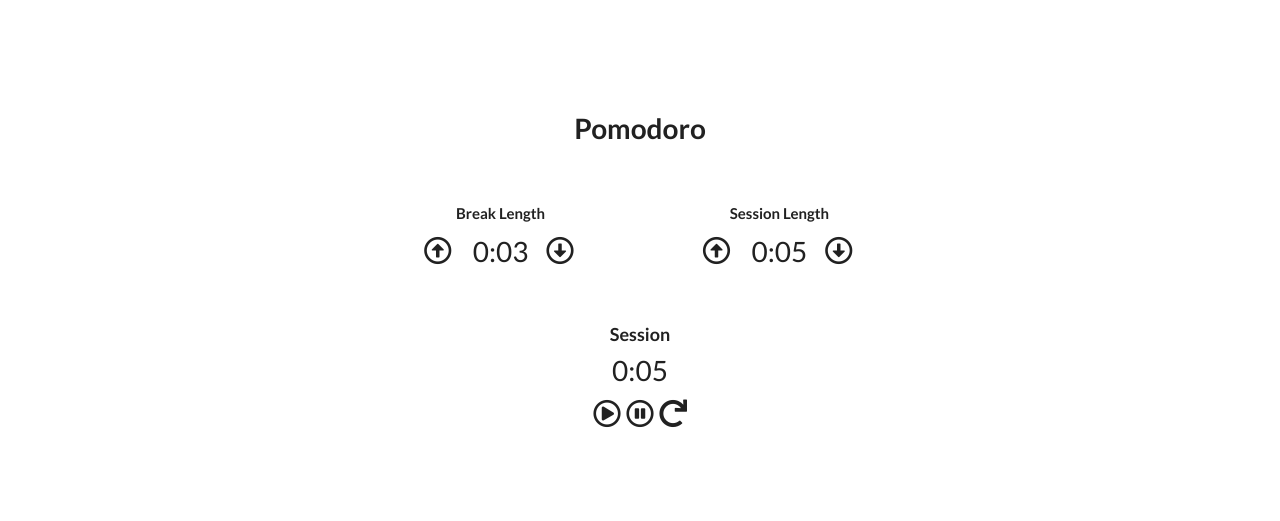
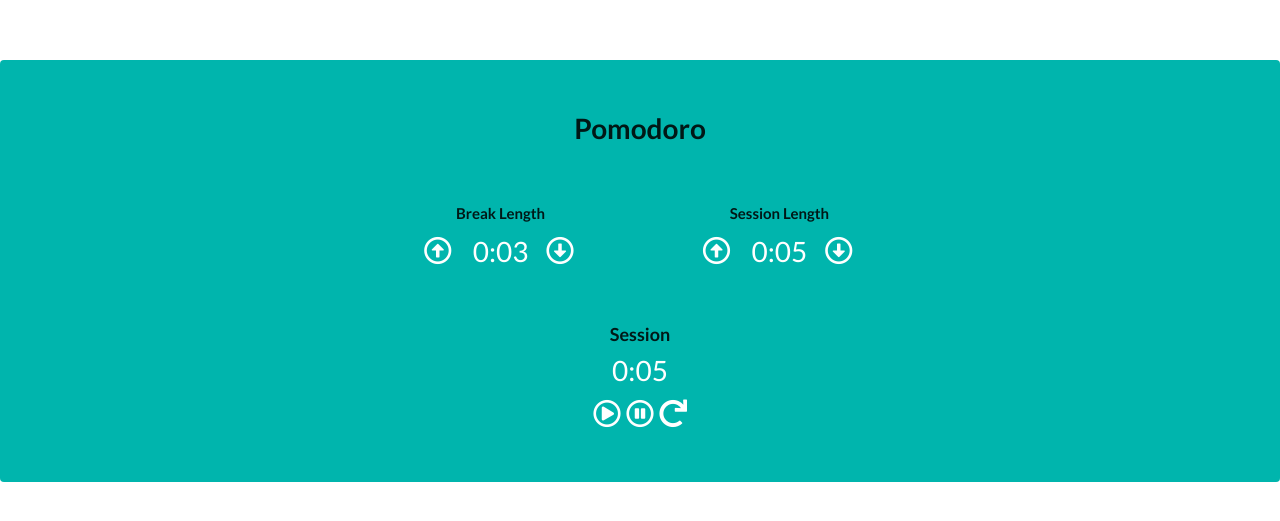
Before and after one commit to andrayantelo/FCC-React-Projects, a React (Create React App) app in the folder pomodoro2/: page / in a window 1280 px wide. Shown: the part 129-650 px from the top of the page. Built offline with nearby package versions, Linux system fonts and the light colour scheme.

Commit message:
Styling the pomodoro.

```diff
--- a/pomodoro2/src/components/App.js
+++ b/pomodoro2/src/components/App.js
@@ -170,7 +170,7 @@ class App extends Component {
         console.log(this.state);
         return (
             <div className="container">
-                <div className="inner-container">
+                <div className="inner-container ui teal inverted segment">
                     <div className="outer-row">
                         <h1 className="ui centered header">Pomodoro</h1>
                     </div>
--- a/pomodoro2/src/components/style.css
+++ b/pomodoro2/src/components/style.css
@@ -1,5 +1,9 @@
 #root {
     height: 100%;
+}
+
+body {
+
 }
 
 .container {
@@ -59,6 +63,8 @@ i {
 
 .display-container {
     text-align: center;
+    margin: 0 auto;
+    width: 50%;
 }
 
 .display {
```
